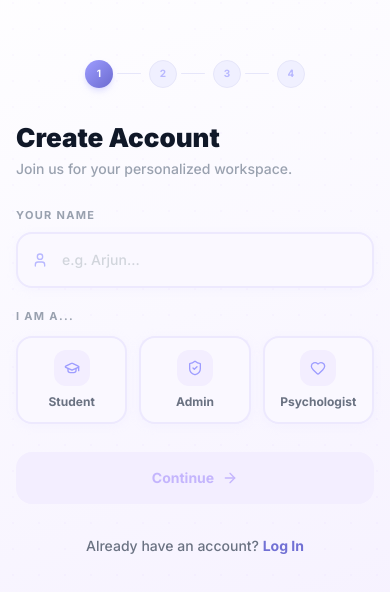
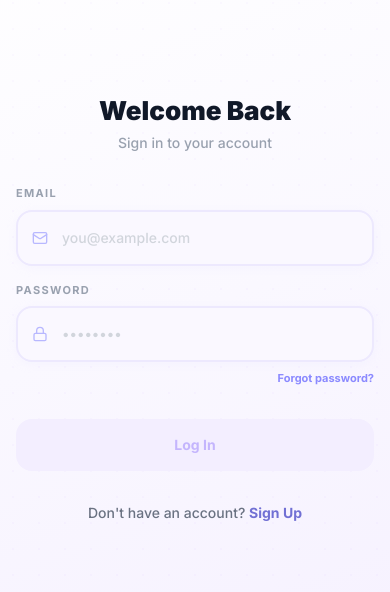
Before and after one commit to PeaceCode-in/nextjs-dasboard, a Next.js app: page /dashboard/login in a window 390 px wide. Shown: the part 114-706 px from the top of the page. Built offline with nearby package versions, Linux system fonts and the light colour scheme.

Commit message:
Configure basePath and dynamic routing for Netlify deployment

```diff
--- a/next.config.ts
+++ b/next.config.ts
@@ -1,8 +1,10 @@
 import type { NextConfig } from "next";
 
 const nextConfig: NextConfig = {
-  /* config options here */
   basePath: '/dashboard',
+  turbopack: {
+    root: process.cwd(),
+  },
 };
 
 export default nextConfig;
--- a/package.json
+++ b/package.json
@@ -3,7 +3,7 @@
   "version": "0.1.0",
   "private": true,
   "scripts": {
-    "dev": "next dev",
+    "dev": "next dev -p 3001",
     "build": "next build",
     "start": "next start",
     "lint": "eslint"
--- a/src/app/(auth)/login/page.tsx
+++ b/src/app/(auth)/login/page.tsx
@@ -5,5 +5,5 @@ import { useAuth } from '@/app/lib/AuthContext'
 
 export default function LoginPage() {
     const { login } = useAuth()
-    return <SignInPage onSignIn={login} />
+    return <SignInPage initialMode="login" onSignIn={login} />
 }
--- a/src/app/(auth)/signup/page.tsx
+++ b/src/app/(auth)/signup/page.tsx
@@ -1,6 +1,9 @@
-import { redirect } from 'next/navigation'
+'use client'
 
-// Signup is part of the login page (toggle between login/signup)
+import SignInPage from '@/app/components/SignInPage'
+import { useAuth } from '@/app/lib/AuthContext'
+
 export default function SignupPage() {
-    redirect('/login')
+    const { login } = useAuth()
+    return <SignInPage initialMode="signup" onSignIn={login} />
 }
--- a/src/app/components/SignInPage.tsx
+++ b/src/app/components/SignInPage.tsx
@@ -6,8 +6,8 @@ import {
     ArrowRight, ArrowLeft, User, GraduationCap, ShieldCheck, Heart,
     Mail, Building, Briefcase, CheckCircle2, Sparkles, Lock, Phone
 } from 'lucide-react'
-const logoImg = '/assets/Untitled (22).png'
-const mascotSvg = '/assets/Untitled design.svg'
+const logoImg = '/dashboard/assets/Untitled (22).png'
+const mascotSvg = '/dashboard/assets/Untitled design.svg'
 
 /* ─── TYPES ─── */
 
@@ -26,6 +26,7 @@ export interface UserInfo {
 
 interface SignInPageProps {
     onSignIn: (user: UserInfo) => void
+    initialMode?: 'login' | 'signup'
 }
 
 /* ─── ANIMATION VARIANTS ─── */
@@ -150,9 +151,10 @@ function BreathingOrb({ active, hasInput, step }: { active: boolean; hasInput: b
 
 /* ─── MAIN COMPONENT ─── */
 
-export default function SignInPage({ onSignIn }: SignInPageProps) {
-    const [isLogin, setIsLogin] = useState(false)
+export default function SignInPage({ onSignIn, initialMode = 'signup' }: SignInPageProps) {
+    const [isLogin, setIsLogin] = useState(initialMode === 'login')
     const [step, setStep] = useState(1)
+    const [isSuccess, setIsSuccess] = useState(false)
 
     // Form fields
     const [name, setName] = useState('')
@@ -180,7 +182,9 @@ export default function SignInPage({ onSignIn }: SignInPageProps) {
     const handleMockSubmit = () => {
         setIsSubmitting(true)
         setTimeout(() => {
-            onSignIn({
+            setIsSubmitting(false)
+            setIsSuccess(true)
+            const userInfo: UserInfo = {
                 name: isLogin ? 'Demo User' : name.trim(),
                 role: !isLogin && selectedRole ? selectedRole : 'student',
                 email: email.trim(),
@@ -190,7 +194,10 @@ export default function SignInPage({ onSignIn }: SignInPageProps) {
                 branch: branch.trim() || undefined,
                 phoneNumber: phoneNumber.trim() || undefined,
                 speciality: speciality.trim() || undefined
-            })
+            }
+            setTimeout(() => {
+                onSignIn(userInfo)
+            }, 1500)
         }, 1000)
     }
 
@@ -261,7 +268,27 @@ export default function SignInPage({ onSignIn }: SignInPageProps) {
 
                     {/* Dynamic Form Content */}
                     <AnimatePresence mode="wait">
-                        {isLogin ? (
+                        {isSuccess ? (
+                            <motion.div key="success" {...fadeSlide} className="w-full flex flex-col items-center justify-center py-12">
+                                <div className="w-20 h-20 rounded-full bg-green-100 flex items-center justify-center mb-6">
+                                    <CheckCircle2 className="w-10 h-10 text-green-500" />
+                                </div>
+                                <h2 className="text-2xl font-black text-gray-900 mb-2 text-center">
+                                    {isLogin ? "Welcome Back!" : "Account Created!"}
+                                </h2>
+                                <p className="text-sm text-gray-500 text-center mb-8">
+                                    {isLogin ? "You have successfully logged in." : "Your account has been created successfully."}
+                                </p>
+                                <button
+                                    className="w-full py-4 rounded-2xl font-bold text-sm flex items-center justify-center text-white transition-all duration-300 opacity-80 cursor-not-allowed"
+                                    style={{ background: 'linear-gradient(135deg, #8b5cf6 0%, #6366f1 100%)', boxShadow: '0 12px 30px #c4b5fd60, 0 4px 12px #a78bfa40' }}
+                                    disabled
+                                >
+                                    <Sparkles className="w-5 h-5 animate-spin mr-2" />
+                                    Redirecting...
+                                </button>
+                            </motion.div>
+                        ) : isLogin ? (
                             /* ── LOG IN FLOW ── */
                             <motion.div key="login" {...fadeSlide} className="w-full">
                                 <h1 className="text-[26px] font-black text-gray-900 mb-1 leading-snug text-center">
--- a/src/app/lib/AuthContext.tsx
+++ b/src/app/lib/AuthContext.tsx
@@ -41,14 +41,10 @@ export function AuthProvider({ children }: { children: React.ReactNode }) {
         // Write a cookie for middleware to read
         document.cookie = `peacecode_role=${userInfo.role}; path=/; max-age=86400; SameSite=Lax`
         document.cookie = `peacecode_auth=1; path=/; max-age=86400; SameSite=Lax`
-        // Redirect based on role
-        if (userInfo.role === 'admin') {
-            router.push('/admin/dashboard')
-        } else if (userInfo.role === 'therapist') {
-            router.push('/therapist/dashboard')
-        } else {
-            router.push('/dashboard')
-        }
+
+        if (userInfo.role === 'admin') router.push('/admin/dashboard')
+        else if (userInfo.role === 'therapist') router.push('/dashboard') // Therapist might share /dashboard or use their own root
+        else router.push('/dashboard')
     }, [router])
 
     const logout = useCallback(() => {
@@ -56,8 +52,9 @@ export function AuthProvider({ children }: { children: React.ReactNode }) {
         localStorage.removeItem(STORAGE_KEY)
         document.cookie = 'peacecode_auth=; path=/; max-age=0'
         document.cookie = 'peacecode_role=; path=/; max-age=0'
-        router.push('/login')
-    }, [router])
+        const landingPageUrl = process.env.NODE_ENV === 'production' ? 'https://peacecode.in' : 'http://localhost:3000'
+        window.location.href = landingPageUrl
+    }, [])
 
     return (
         <AuthContext.Provider value={{ user, isLoading, login, logout }}>
--- a/src/middleware.ts
+++ b/src/middleware.ts
@@ -1,59 +1,17 @@
 import { NextResponse } from 'next/server'
 import type { NextRequest } from 'next/server'
-
-const PUBLIC_PATHS = ['/login', '/signup']
-const STUDENT_PATHS = ['/dashboard', '/peace-bot', '/breathe', '/focus', '/gratitude', '/journal', '/mood-tracker', '/counseling', '/experts', '/screening', '/community', '/resources', '/profile', '/workshops']
-const ADMIN_PATHS = ['/admin']
-const THERAPIST_PATHS = ['/therapist']
 
 export function middleware(request: NextRequest) {
     const { pathname } = request.nextUrl
 
-    const isAuth = request.cookies.get('peacecode_auth')?.value === '1'
-    const role = request.cookies.get('peacecode_role')?.value
-
-    // Allow public paths
-    if (PUBLIC_PATHS.some((p) => pathname.startsWith(p))) {
-        // If already logged in, redirect to their dashboard
-        if (isAuth && role) {
-            return NextResponse.redirect(new URL(roleDashboard(role), request.url))
-        }
-        return NextResponse.next()
-    }
-
-    // Redirect root to login or dashboard
+    // Redirect root to login
     if (pathname === '/') {
-        if (isAuth && role) {
-            return NextResponse.redirect(new URL(roleDashboard(role), request.url))
-        }
         return NextResponse.redirect(new URL('/login', request.url))
-    }
-
-    // Not authenticated → redirect to login
-    if (!isAuth) {
-        return NextResponse.redirect(new URL('/login', request.url))
-    }
-
-    // Role-based protection
-    if (ADMIN_PATHS.some((p) => pathname.startsWith(p)) && role !== 'admin') {
-        return NextResponse.redirect(new URL(roleDashboard(role || 'student'), request.url))
-    }
-    if (THERAPIST_PATHS.some((p) => pathname.startsWith(p)) && role !== 'therapist') {
-        return NextResponse.redirect(new URL(roleDashboard(role || 'student'), request.url))
-    }
-    if (STUDENT_PATHS.some((p) => pathname.startsWith(p)) && role !== 'student') {
-        return NextResponse.redirect(new URL(roleDashboard(role || 'student'), request.url))
     }
 
     return NextResponse.next()
 }
 
-function roleDashboard(role: string) {
-    if (role === 'admin') return '/admin/dashboard'
-    if (role === 'therapist') return '/therapist/dashboard'
-    return '/dashboard'
-}
-
 export const config = {
     matcher: ['/((?!_next/static|_next/image|favicon.ico|assets/).*)'],
 }
```
Also changed, not shown: src/app/(student)/layout.tsx (+18 -5 lines), 1 other file (tests, documents, lock files or other folders).
